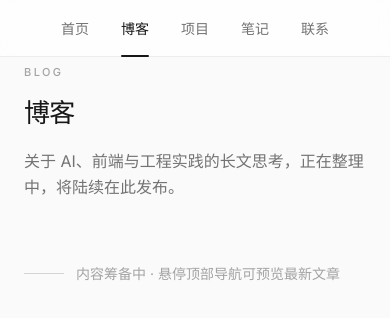
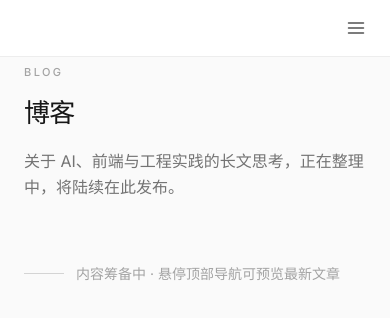
Before and after one commit to New-King/newking, a React (Vite) app: page /blog in a window 390 px wide. Shown: the top 318 px of the page. Built offline with nearby package versions, Linux system fonts and the light colour scheme; the HTML template or start-up script is replaced by a standard one.

Commit message:
移动端：右上角抽屉式导航（汉堡按钮+下拉面板），触屏下禁用自动隐藏；移动端导航改为实心白无毛玻璃

```diff
--- a/src/components/Navbar.jsx
+++ b/src/components/Navbar.jsx
@@ -1,7 +1,7 @@
 import { useCallback, useEffect, useRef, useState } from 'react';
 import { Link, NavLink, useLocation } from 'react-router-dom';
 import { contact, formatDateShort, latestGroups, notes, posts, projects, SITE_QUOTE } from '../data/mockData';
-import { IconMail, IconPhone } from './icons';
+import { IconMail, IconMenu, IconPhone, IconX } from './icons';
 
 const IDLE_MS = 5000; // 鼠标闲置多久后隐藏导航
 
@@ -71,12 +71,25 @@ export default function Navbar() {
   const [open, setOpen] = useState(null);
   const [hidden, setHidden] = useState(false);
   const [autoHide, setAutoHide] = useState(false);
+  const [drawerOpen, setDrawerOpen] = useState(false);
   const idleTimerRef = useRef(null);
   const autoHideRef = useRef(false);
 
-  // 路由切换后强制关闭所有下拉面板
+  // 触屏/移动端（无悬停指针）不启用自动隐藏，导航常显，避免隐藏后无法唤出
+  const [canAutoHide, setCanAutoHide] = useState(
+    () => window.matchMedia('(hover: hover) and (pointer: fine)').matches
+  );
+  useEffect(() => {
+    const mq = window.matchMedia('(hover: hover) and (pointer: fine)');
+    const onChange = () => setCanAutoHide(mq.matches);
+    mq.addEventListener('change', onChange);
+    return () => mq.removeEventListener('change', onChange);
+  }, []);
+
+  // 路由切换后强制关闭所有下拉面板与移动端抽屉
   useEffect(() => {
     setOpen(null);
+    setDrawerOpen(false);
   }, [location.pathname]);
 
   // 导航可见性变化时通知页面（聊天区据此调整顶部预留条与滚动位置）
@@ -94,6 +107,7 @@ export default function Navbar() {
   }, []);
 
   useEffect(() => {
+    if (!canAutoHide) return; // 触屏/移动端：导航常显，不做闲置隐藏
     // 对话发出后立即隐藏导航
     const onNavHide = () => {
       clearTimeout(idleTimerRef.current);
@@ -125,15 +139,16 @@ export default function Navbar() {
       window.removeEventListener('nav-autohide-off', onAutoOff);
       WAKERS.forEach((ev) => window.removeEventListener(ev, show));
     };
-  }, [show]);
+  }, [show, canAutoHide]);
 
   return (
     <header
-      className={`fixed inset-x-0 top-0 z-50 border-b border-neutral-200/70 bg-white/70 backdrop-blur-md transition-all duration-300 ease-smooth ${
+      className={`fixed inset-x-0 top-0 z-50 border-b border-neutral-200/70 bg-white transition-all duration-300 ease-smooth md:bg-white/70 md:backdrop-blur-md ${
         hidden ? 'pointer-events-none -translate-y-full opacity-0' : 'translate-y-0 opacity-100'
       }`}
     >
-      <nav aria-label="主导航" className="mx-auto flex max-w-4xl justify-center px-4">
+      {/* 桌面端：居中菜单 */}
+      <nav aria-label="主导航" className="mx-auto hidden h-14 max-w-4xl items-center justify-center px-4 md:flex">
         <ul className="flex items-center">
           {NAV.map((item) => {
             const hasPanel = item.groups || item.contact || item.quote;
@@ -190,6 +205,43 @@ export default function Navbar() {
           })}
         </ul>
       </nav>
+
+      {/* 移动端：右上角抽屉按钮 */}
+      <div className="relative flex h-14 items-center justify-end px-4 md:hidden">
+        <button
+          type="button"
+          onClick={() => setDrawerOpen((v) => !v)}
+          aria-label={drawerOpen ? '关闭菜单' : '打开菜单'}
+          aria-expanded={drawerOpen}
+          className="flex h-9 w-9 items-center justify-center rounded-full text-neutral-600 transition-colors hover:bg-neutral-100 hover:text-neutral-900"
+        >
+          {drawerOpen ? <IconX className="h-5 w-5" /> : <IconMenu className="h-5 w-5" />}
+        </button>
+      </div>
+
+      {/* 移动端：抽屉面板（实心白，无毛玻璃，省移动端 GPU） */}
+      <div
+        className={`absolute inset-x-0 top-full z-50 border-b border-neutral-200/70 bg-white transition-all duration-200 ease-smooth md:hidden ${
+          drawerOpen ? 'visible translate-y-0 opacity-100' : 'invisible -translate-y-1 opacity-0'
+        }`}
+      >
+        <nav aria-label="移动端导航" className="px-4 py-2">
+          {NAV.map((item) => (
+            <NavLink
+              key={item.to}
+              to={item.to}
+              onClick={() => setDrawerOpen(false)}
+              className={({ isActive }) =>
+                `block rounded-lg px-3 py-3 text-[15px] transition-colors ${
+                  isActive ? 'bg-neutral-100 text-neutral-900' : 'text-neutral-600 hover:bg-neutral-50'
+                }`
+              }
+            >
+              {item.label}
+            </NavLink>
+          ))}
+        </nav>
+      </div>
     </header>
   );
 }
--- a/src/components/icons.jsx
+++ b/src/components/icons.jsx
@@ -68,6 +68,21 @@ export const IconGlobe = ({ className }) => (
   </svg>
 );
 
+export const IconMenu = ({ className }) => (
+  <svg viewBox="0 0 24 24" className={className} {...base} aria-hidden="true">
+    <line x1="3" y1="6" x2="21" y2="6" />
+    <line x1="3" y1="12" x2="21" y2="12" />
+    <line x1="3" y1="18" x2="21" y2="18" />
+  </svg>
+);
+
+export const IconX = ({ className }) => (
+  <svg viewBox="0 0 24 24" className={className} {...base} aria-hidden="true">
+    <line x1="18" y1="6" x2="6" y2="18" />
+    <line x1="6" y1="6" x2="18" y2="18" />
+  </svg>
+);
+
 export const IconPhone = ({ className }) => (
   <svg viewBox="0 0 24 24" className={className} {...base} aria-hidden="true">
     <path d="M22 16.92v3a2 2 0 0 1-2.18 2 19.79 19.79 0 0 1-8.63-3.07 19.5 19.5 0 0 1-6-6 19.79 19.79 0 0 1-3.07-8.67A2 2 0 0 1 4.11 2h3a2 2 0 0 1 2 1.72 12.84 12.84 0 0 0 .7 2.81 2 2 0 0 1-.45 2.11L8.09 9.91a16 16 0 0 0 6 6l1.27-1.27a2 2 0 0 1 2.11-.45 12.84 12.84 0 0 0 2.81.7A2 2 0 0 1 22 16.92z" />
```
